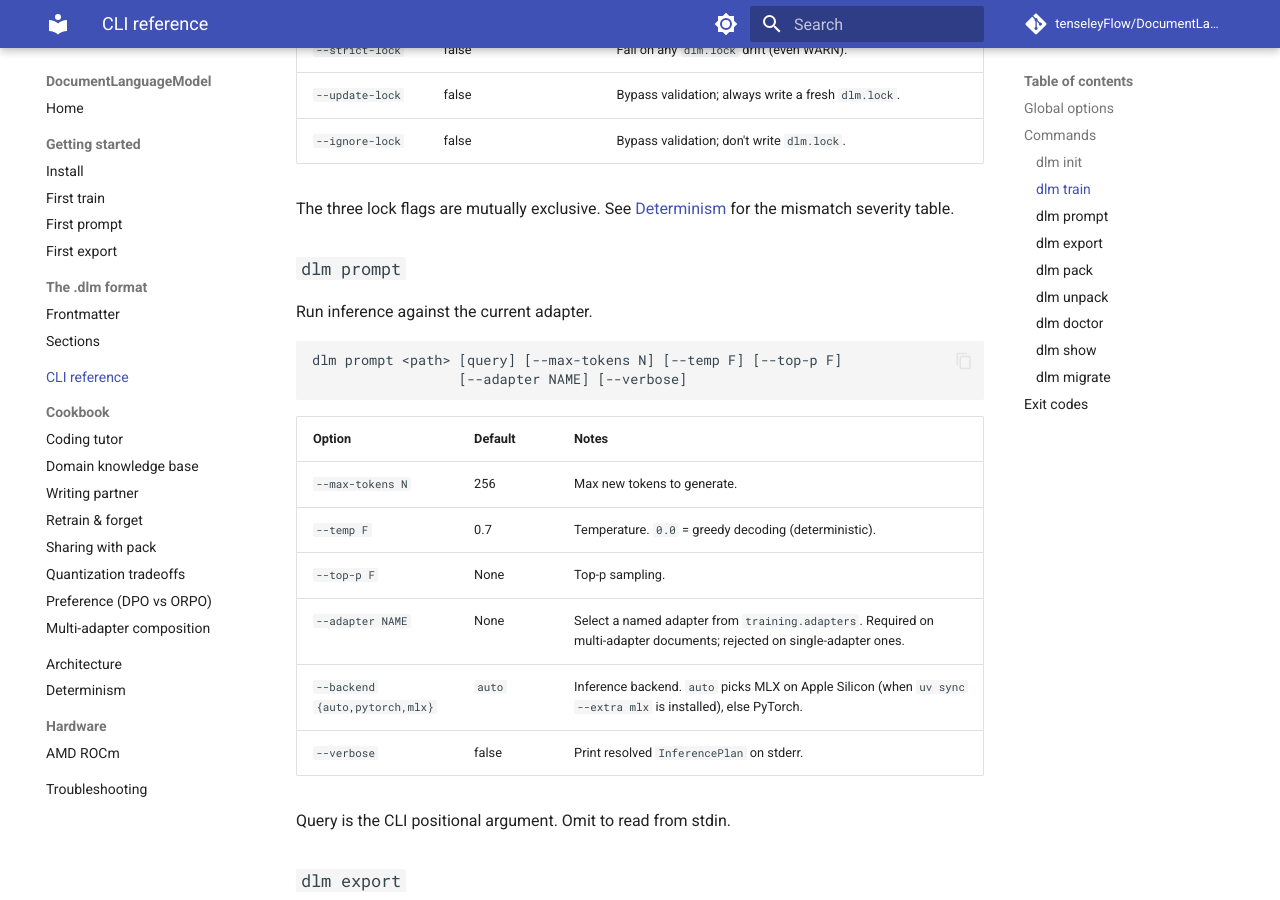
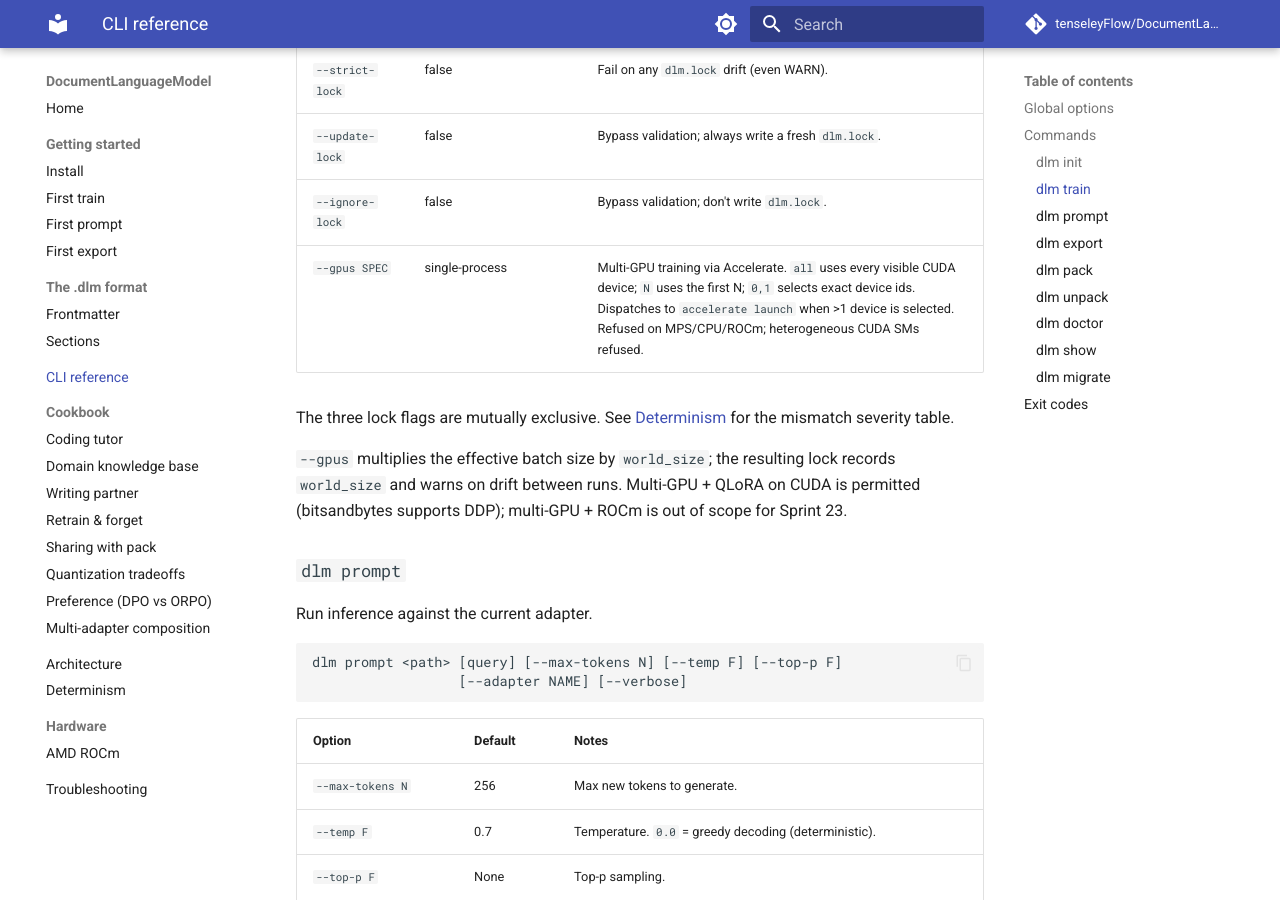
Before and after one commit to tenseleyFlow/DocumentLanguageModel, an MkDocs documentation site: the page built from docs/cli/reference.md, in a window 1280 px wide and 900 px high, scrolled down 1796 px. Built offline with MkDocs 1.6.1 and Material for MkDocs 9.7.7, drawn with Linux system fonts in a browser that asks for light colours; comment, search, counter and statistics services are not loaded.

Commit message:
docs(cli): add --gpus row to dlm train reference (audit-08 M5)

```diff
--- a/docs/cli/reference.md
+++ b/docs/cli/reference.md
@@ -61,9 +61,15 @@ dlm train <path> [--resume|--fresh] [--seed N] [--max-steps N]
 | `--strict-lock` | false | Fail on any `dlm.lock` drift (even WARN). |
 | `--update-lock` | false | Bypass validation; always write a fresh `dlm.lock`. |
 | `--ignore-lock` | false | Bypass validation; don't write `dlm.lock`. |
+| `--gpus SPEC` | single-process | Multi-GPU training via Accelerate. `all` uses every visible CUDA device; `N` uses the first N; `0,1` selects exact device ids. Dispatches to `accelerate launch` when >1 device is selected. Refused on MPS/CPU/ROCm; heterogeneous CUDA SMs refused. |
 
 The three lock flags are mutually exclusive. See [Determinism](../determinism.md)
 for the mismatch severity table.
+
+`--gpus` multiplies the effective batch size by `world_size`; the
+resulting lock records `world_size` and warns on drift between runs.
+Multi-GPU + QLoRA on CUDA is permitted (bitsandbytes supports DDP);
+multi-GPU + ROCm is out of scope for Sprint 23.
 
 ### `dlm prompt`
 
```
